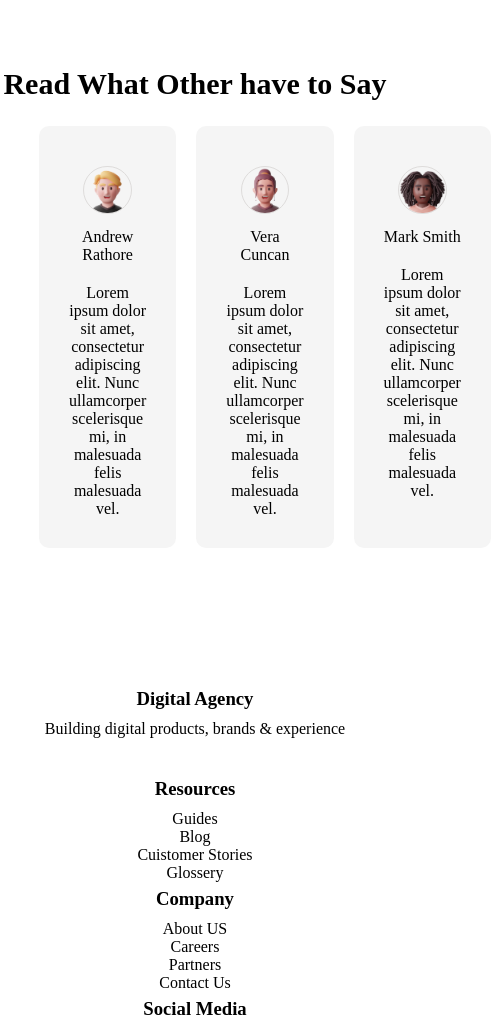
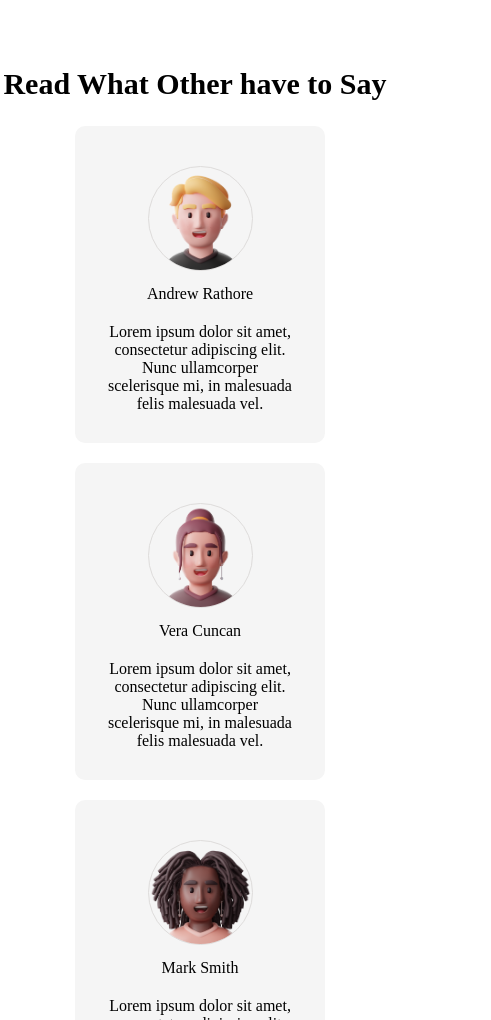
Before and after one commit to jfplasencia/FlexBox, a plain HTML site: page index.html in a window 390 px wide. Shown: the part 980-2000 px from the top of the page, 491 px wide, since content can reach past the window. Drawn offline with Linux system fonts and the light colour scheme.

Commit message:
feat: update

```diff
--- a/style.css
+++ b/style.css
@@ -140,17 +140,21 @@ button {
 }
 
 .tarjetas {
-  width: 80%;
-  margin: auto;
   display: flex;
+  flex-wrap: wrap;
+  width: 100%;
+  height: auto;
   gap: 20px;
+  justify-content: center;
 }
 
 .tarjetas > article {
   border-radius: 10px;
   background-color: whitesmoke;
+  min-width: 250px;
+  min-height: 300px;
+  width: 20%;
   padding: 20px 20px;
-  flex-wrap: wrap;
 }
 
 .tarjetas > article > img {
@@ -211,7 +215,7 @@ footer > ul > h3 {
     padding: 20px;
   }
 
-  .buttons {
+  .button {
     justify-content: center;
     align-items: center;
   }
@@ -231,3 +235,10 @@ footer > ul > h3 {
     padding-top: 30px;
   }
 }
+
+@media screen and (max-width: 900px) {
+  .tarjetas > article {
+    width: 50%;
+    margin-left: 10px;
+  }
+}
```
